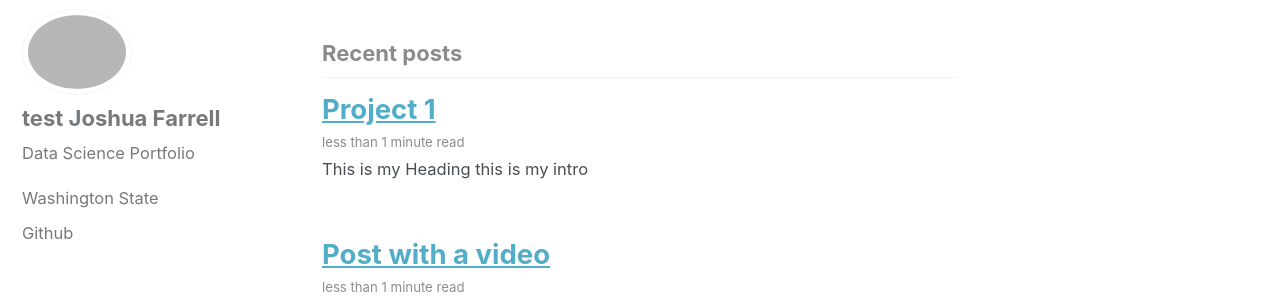
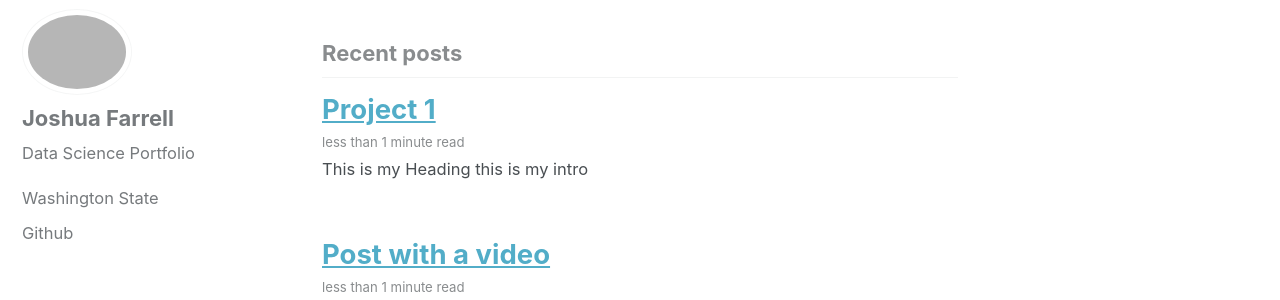
Before and after one commit to joshua-farrell/joshua-farrell.github.io, a Jekyll site: the page built from index.html, in a window 1280 px wide. Shown: the part 466-766 px from the top of the page. Built offline with Jekyll 4.4.1, drawn with Linux system fonts in a browser that asks for light colours; the list of posts is cut into pages by our own code.

Commit message:
Update _config.yml

```diff
--- a/_config.yml
+++ b/_config.yml
@@ -63,7 +63,7 @@ google_ad_slot           :
 
 # Site Author
 author:
-  name             : "test Joshua Farrell"
+  name             : "Joshua Farrell"
   avatar           :
   bio              : "Data Science Portfolio"
   location         : "Washington State"
```
